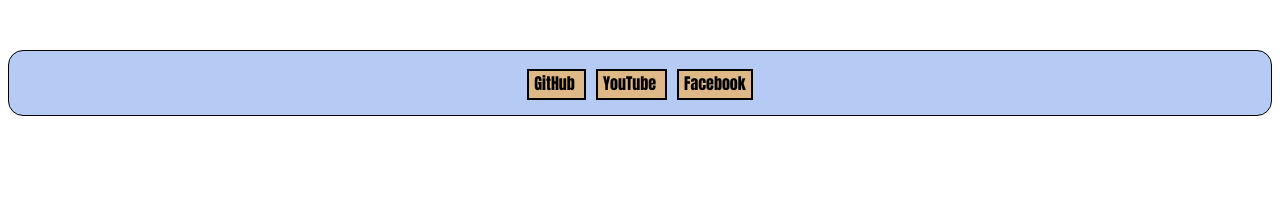
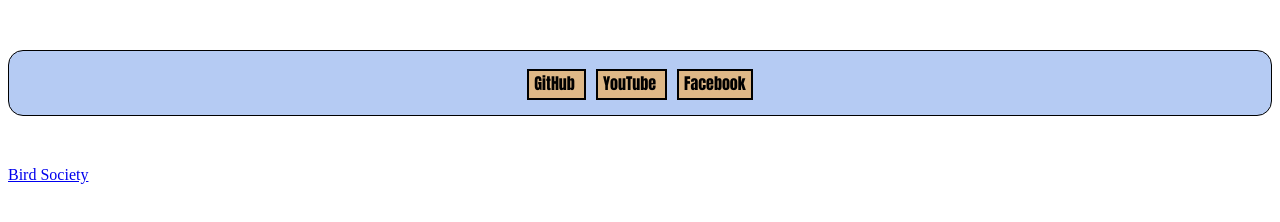
Before and after one commit to AlexieEroy/AlexieEroy_Module5, a plain HTML site: page index.html in a window 1280 px wide. Drawn offline with Linux system fonts and the light colour scheme.

Commit message:
Add files via upload

```diff
--- a/index.html
+++ b/index.html
@@ -44,5 +44,6 @@
       </div>
     </div>
 
+    <a href="index2.html">Bird Society</a>
 </body>
 </html>
```
